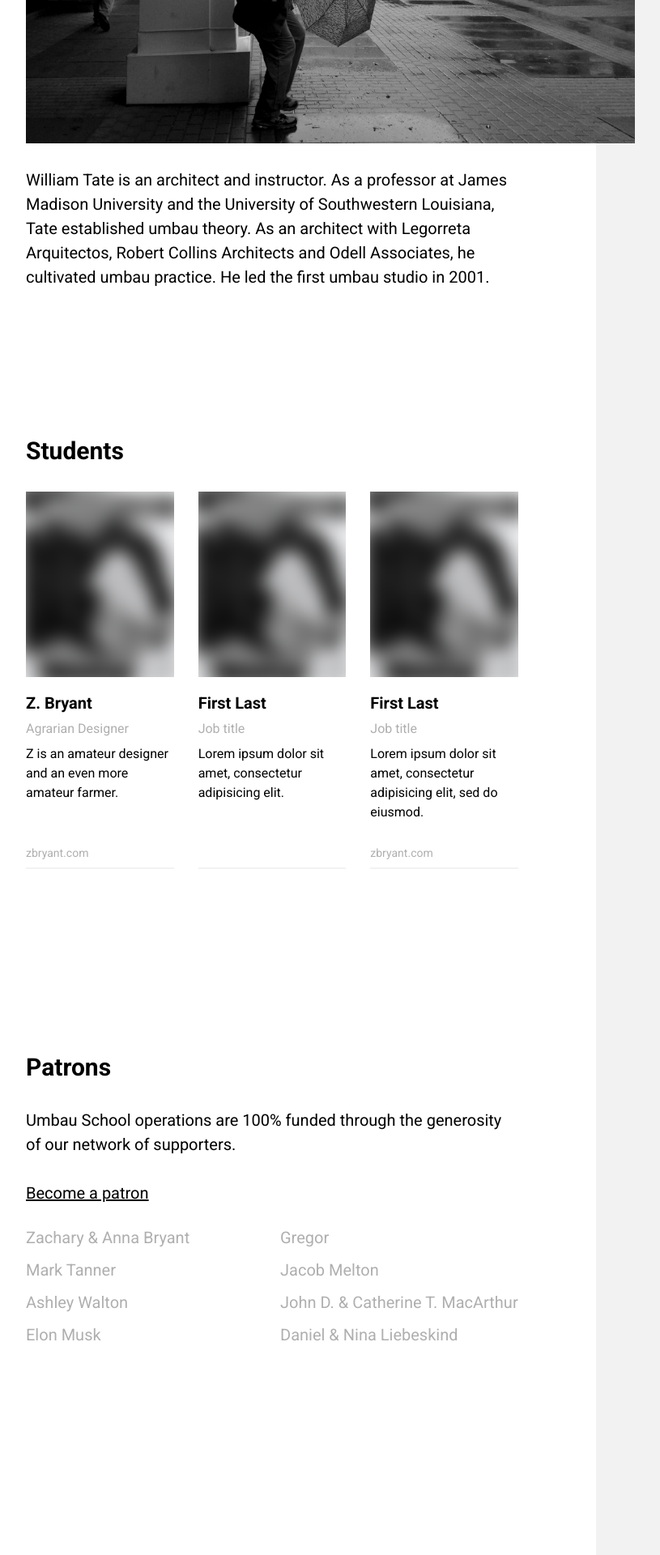
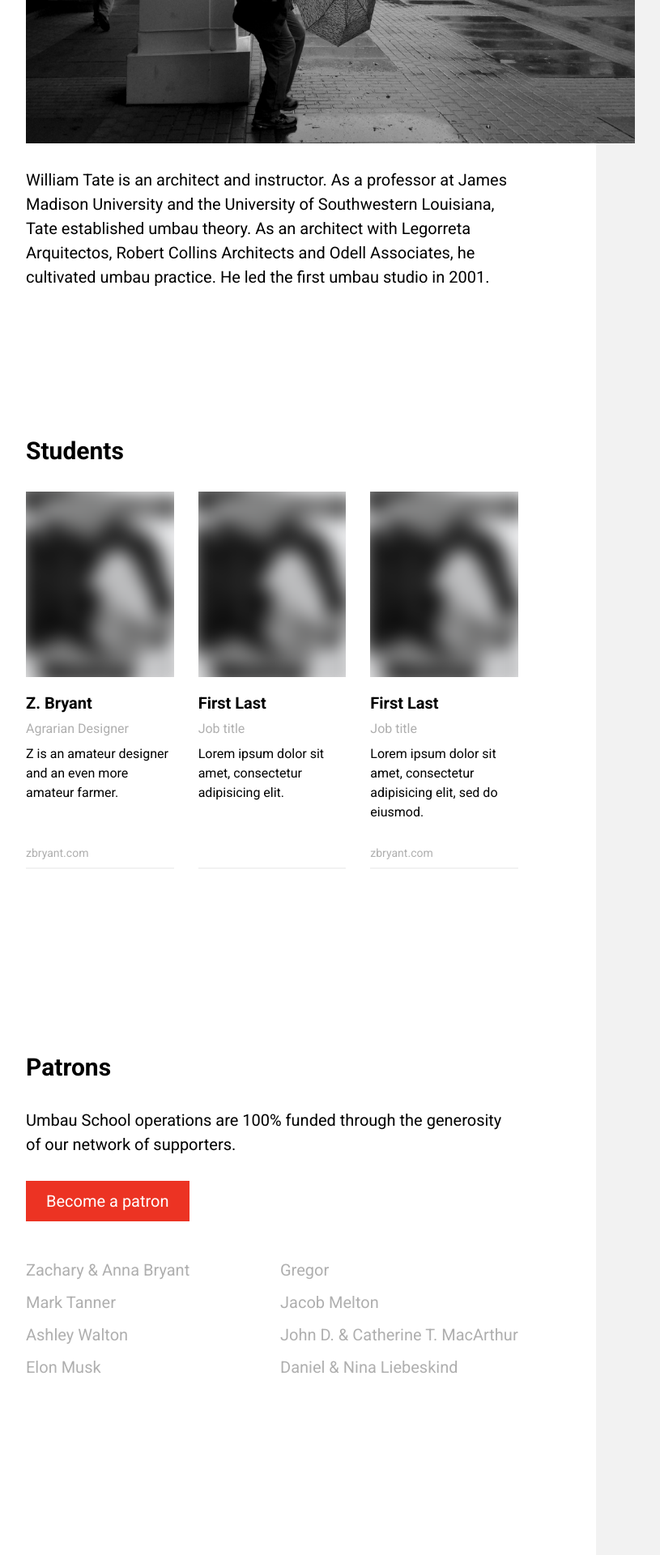
Before and after one commit to umbauschool/umbauschool.github.io, a Jekyll site: the page built from index.md, in a window 1280 px wide. Shown: the part 4480-6400 px from the top of the page at 81% size, without its empty margins (448-1263 px from the left). Built offline with Jekyll 4.4.1, drawn with Linux system fonts in a browser that asks for light colours.

Commit message:
Adds button style

```diff
--- a/css/main.css
+++ b/css/main.css
@@ -327,6 +327,22 @@ main a:hover {
   color: var(--red);
 }
 
+main .btn {
+  background-color: var(--red);
+  color: white;
+  display: inline-block;
+  font-size: 20px;
+  margin: 0 0 20px;
+  padding: 10px 25px;
+  text-decoration: none;
+  transition: background .2s, color .2s;
+}
+
+main .btn:hover {
+  background-color: black;
+  color: white;
+}
+
 .img--full {
   max-width: none;
   width: calc(100% + var(--outside-border-width) * 1.5);
--- a/index.md
+++ b/index.md
@@ -106,7 +106,7 @@ William Tate is an architect and instructor. As a professor at James Madison Uni
 ## Patrons
 Umbau School operations are 100% funded through the generosity of our network of supporters.
 
-[Become a patron](#)
+<a class="btn" href="#">Become a patron</a>
 
 <ul class="patron-list">
   <li>Zachary & Anna Bryant</li>
```
